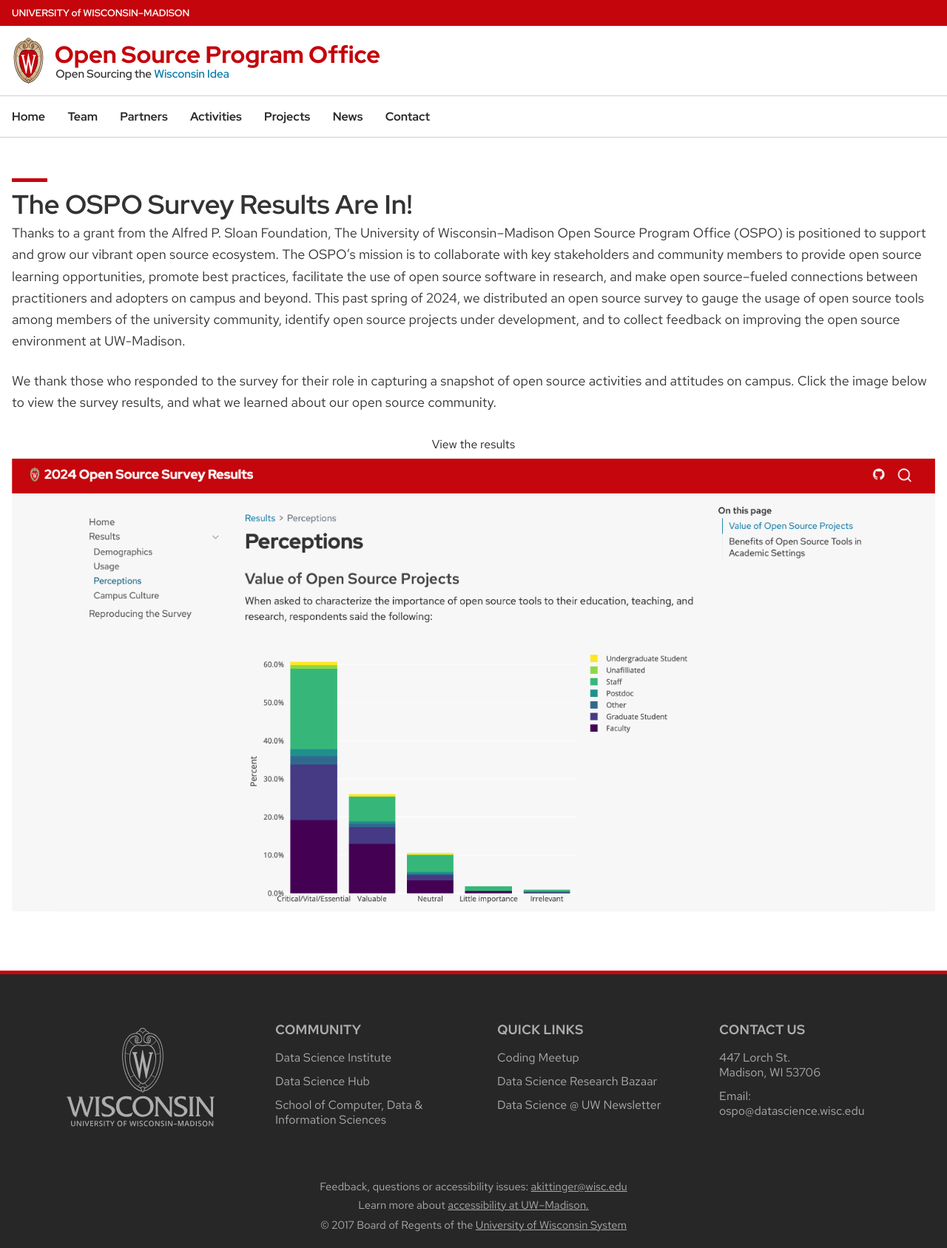
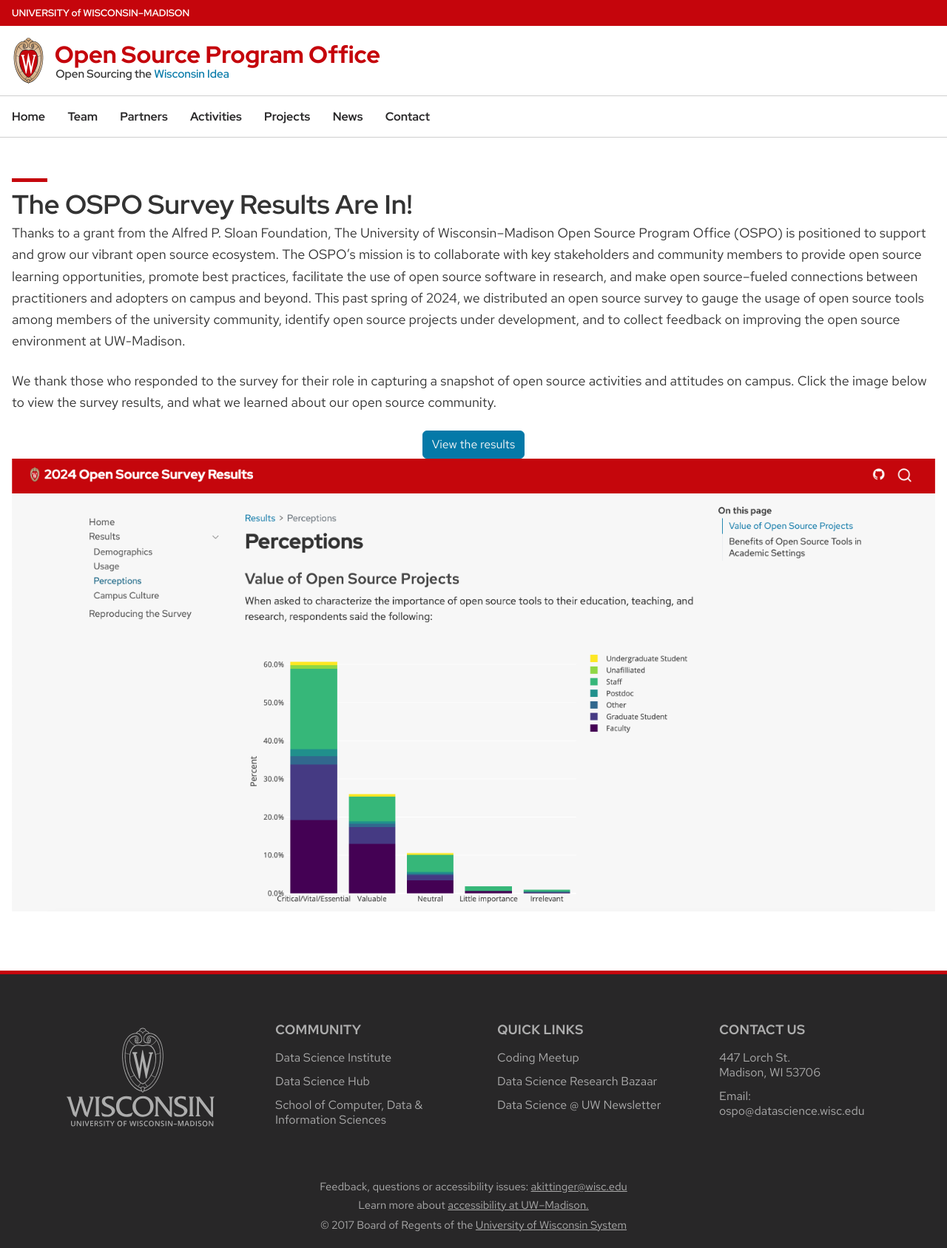
Before and after one commit to UW-Madison-DSI/ospo.wisc.edu-version-1.0, a Jekyll site: the page built from _posts/2024-07-03-ospo-survey.html, in a window 1280 px wide. Shown: the whole page at 74% size. Built offline with Jekyll 4.4.1, drawn with Linux system fonts in a browser that asks for light colours; some web fonts are replaced.

Commit message:
Update 2024-07-03-ospo-survey.html

```diff
--- a/_posts/2024-07-03-ospo-survey.html
+++ b/_posts/2024-07-03-ospo-survey.html
@@ -13,6 +13,15 @@
 
 <center><a href="https://uw-madison-dsi.github.io/open_source_survey_results/sample.html" class="btn" data-original-href="https://uw-madison-dsi.github.io/open_source_survey_results/sample.html">View the results</a></center>
 
+<style>
+  .btn {
+    color: #f7f7f7;
+    background-color: #0479a8;
+    border-color: #0479a8;
+}
+</style>
+
+
 <a href="https://uw-madison-dsi.github.io/open_source_survey_results/">
   <img src="/images/OSPO Survey Site Image.png" alt = screenshot of OSPO survey results website>
 </a>
```
